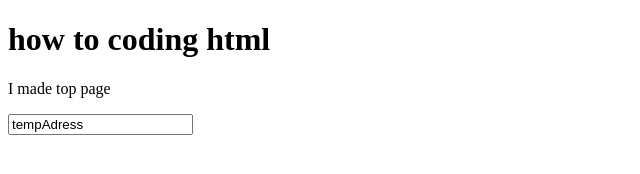
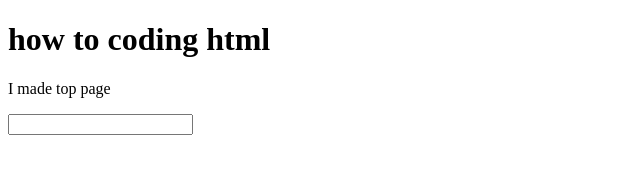
Before and after one commit to aker-h/aker-h.github.io, a plain HTML site: page index.html in a window 1280 px wide. Shown: the full height of the page, 0-640 px from the left. Drawn offline with Linux system fonts and the light colour scheme.

Commit message:
Update index.html

```diff
--- a/index.html
+++ b/index.html
@@ -6,7 +6,7 @@
     <p>I made top page</p>
 
     <div class = "div1">
-      <input type = "text" name = "inputAdress" value = "tempAdress">
+      <input type = "text" name = "inputAdress">
     </div>
 
   </body>
```
